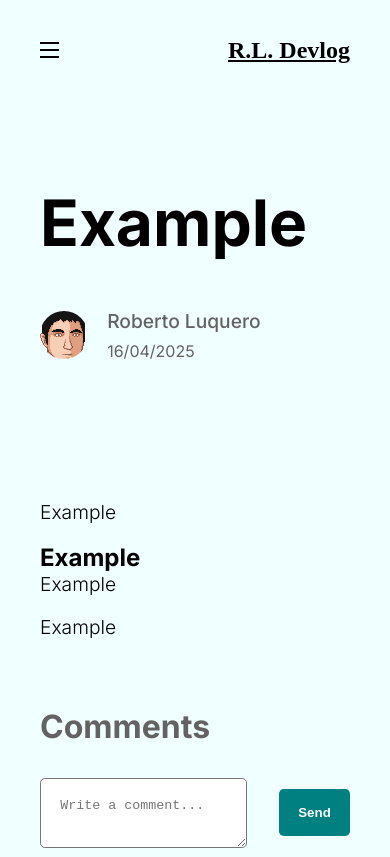
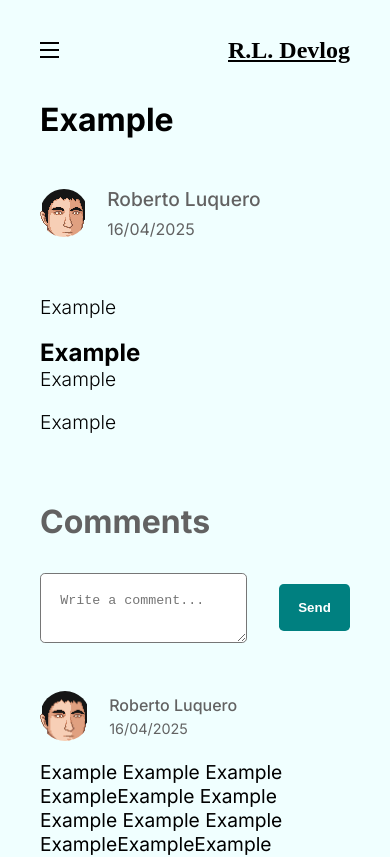
Before and after one commit to Kiriboo93/next-blog, a Next.js app: page /login in a window 390 px wide. Shown: the top 857 px of the page. Built offline with nearby package versions, Linux system fonts and the light colour scheme.

Commit message:
Added responsive css to Single page.

```diff
--- a/src/app/[slug]/singlePage.module.css
+++ b/src/app/[slug]/singlePage.module.css
@@ -1,5 +1,3 @@
-.container {}
-
 .infoContainer {
     display: flex;
     align-items: center;
@@ -69,3 +67,31 @@
     font-weight: 300;
     margin-bottom: 1.2rem;
 }
+
+@media screen and (max-width: 1536px) {
+    .title {
+        font-size: 3.2rem;
+    }
+}
+
+@media screen and (max-width: 1280px) {
+    .title {
+        font-size: 2.8rem;
+    }
+}
+
+@media screen and (max-width: 1024px) {
+    .imgContainer {
+        display: none;
+    }
+}
+
+@media screen and (max-width: 640px) {
+    .title {
+        font-size: 2rem;
+    }
+
+    .description {
+        font-size: 1rem;
+    }
+}
```
